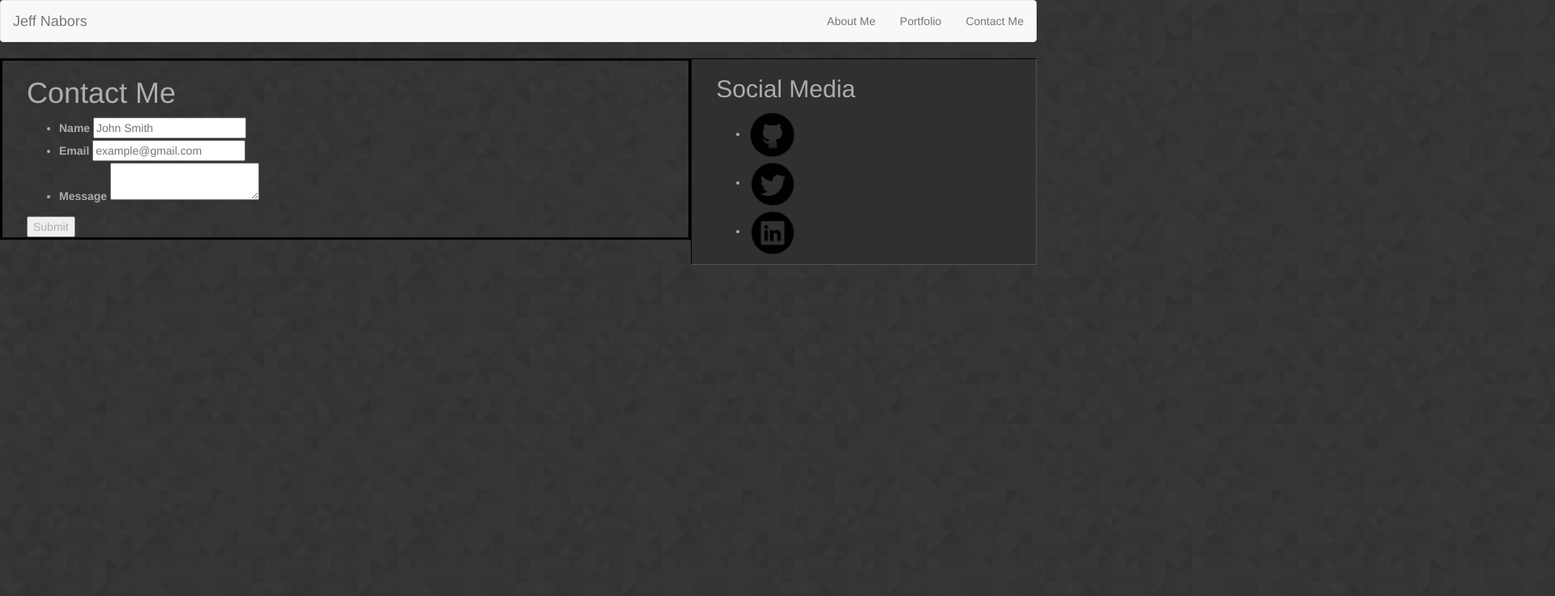
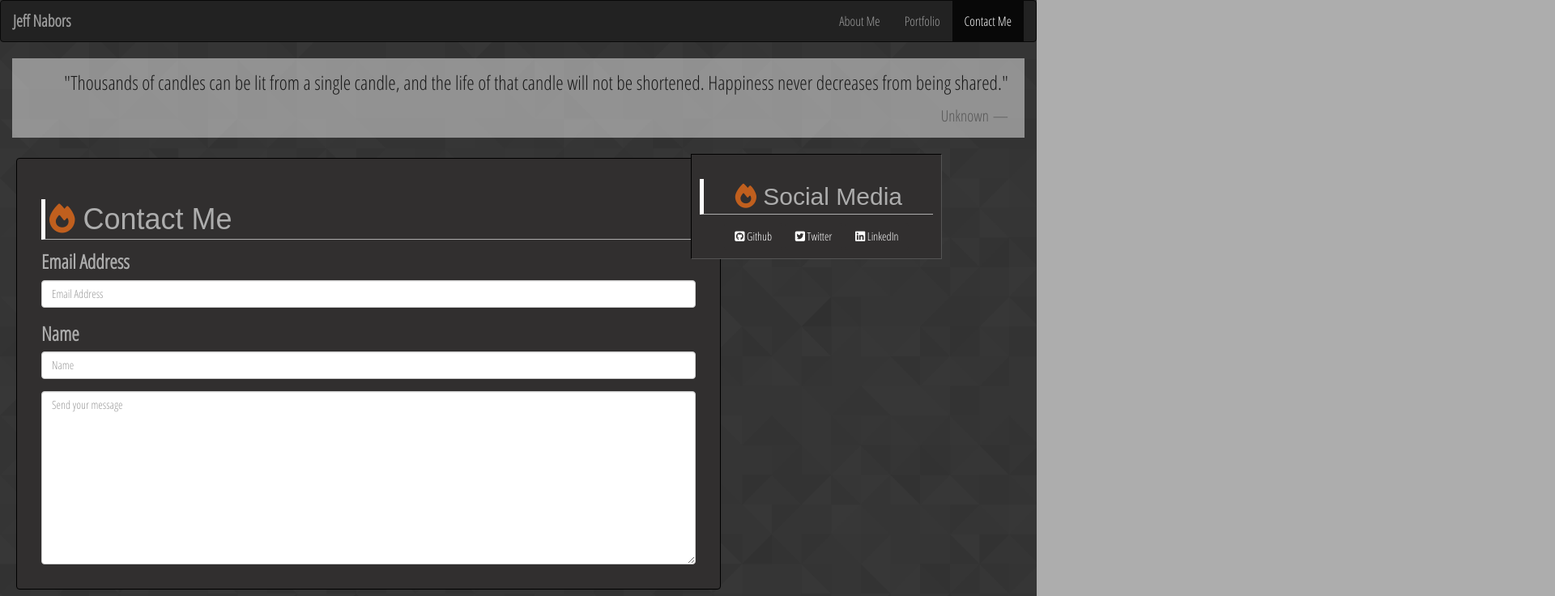
Before and after one commit to rkdnc/Bootstrap-Portfolio, a plain HTML site: page contact.html in a window 1280 px wide. Shown: the top 736 px of the page at 81% size, 1920 px wide, since content can reach past the window. Drawn offline with nearby package versions, Linux system fonts and the light colour scheme; a web font is replaced by a local one.

Commit message:
finalized pages and style

```diff
--- a/assets/style.css
+++ b/assets/style.css
@@ -1,16 +1,30 @@
+/* General Styling */
 body {
     background-color: #adadad;
     background-image: url("images/background.png");
     background-size: contain;
     color: #adadad;
     background-repeat: none;
-    /* width: 880px; */
+    font-family: 'Open Sans Condensed', sans-serif;
+}
+h1, h2 {
+    border-left-style: solid;
+    border-bottom-style: solid;
+    border-left-color: #ffffff;
+    border-bottom-style: #ffffff;
+    border-bottom-width: 1px;
+    border-left-width: 5px;
+    padding: 5px;
+    font-family: 'Saira Semi Condensed', sans-serif;
+}
+.fa-fire {
+    color: rgb(192, 95, 30);
 }
  /* sidebar styling */
- .contact {
-     list-style-type: none;
-     margin: 0;
-     padding: 0;
+ .contactPanel {
+     width: 310px;
+     padding: 10px;
+     text-align: center;
  }
 .icon {
      display: inline;
@@ -18,10 +32,16 @@ body {
  a img {
      width: 60px;
  }
- h2 {
-    width: 100%;
- }
- .col-lg-4{
+.btn-default {
+    background-color: #312f2f;
+    color: #ffffff;
+    border-color: #312f2f;
+}
+.btn-default:hover {
+    background-color: #9b9797;
+}
+
+.col-lg-4{
     border-style: inset;
     border-color: #000000;
     border-width: 1px;
@@ -31,14 +51,42 @@ body {
 .panel {
     background-color: #312f2f;
     border-color: #000000;
-    width: 70%;
+    border-style: round;
+    width: 870px;
+    padding: 15px;
+    margin: 5px;
+    font-size: 24px;
 }
-.col-lg-8 {
+/* Blockquote settings */
+blockquote {
+    border-style: solid;
+    border-color: #eeeeee;
+    background-color: #eeeeee;
+    opacity: 0.5;
+    color: #000000;
+    font-size: 24px;
+}
+/* Navbar Styling */
+nav {
+    font-size: 16px;
+}
+.navbar-brand {
+    font-size: 20px;
+    font-weight: bold;
+    line-height: 20px;
+}
+.navbar-right {
+    padding-left: 15px;
+    padding-right: 15px;
+}
+/* Portolio settings */
+.portfolio {
+    background-color: #312f2f;
+    padding: 15px;
     border-style: solid;
     border-color: #000000;
+    border-width: 1px;
 }
-
-.col-lg-12 {
-    border-style: solid;
-    border-color: #000000;
+img {
+    padding: 15px;
 }
--- a/contact.html
+++ b/contact.html
@@ -1,13 +1,19 @@
 <!DOCTYPE html>
 <html lang="en-us">
+
 <head>
     <title>Jeff Nabors</title>
     <meta charset="UTF-8">
-        <link rel="stylesheet" href="https://maxcdn.bootstrapcdn.com/bootstrap/3.3.7/css/bootstrap.min.css" integrity="sha384-BVYiiSIFeK1dGmJRAkycuHAHRg32OmUcww7on3RYdg4Va+PmSTsz/K68vbdEjh4u" crossorigin="anonymous">
+    <link rel="stylesheet" href="https://maxcdn.bootstrapcdn.com/bootstrap/3.3.7/css/bootstrap.min.css" integrity="sha384-BVYiiSIFeK1dGmJRAkycuHAHRg32OmUcww7on3RYdg4Va+PmSTsz/K68vbdEjh4u"
+        crossorigin="anonymous">
     <link rel="stylesheet" type="text/css" href="assets/style.css">
+    <link href="https://fonts.googleapis.com/css?family=Open+Sans+Condensed:300|Saira+Semi+Condensed" rel="stylesheet">
+    <script src="https://use.fontawesome.com/5a7b5e5f18.js"></script>
 </head>
+
+<body>
     <!-- Navbar begins -->
-    <nav class="navbar navbar-default">
+    <nav class="navbar navbar-inverse">
         <div class="container-fluid">
             <div class="navbar-header">
                 <div class="navbar-brand">
@@ -15,48 +21,64 @@
                 </div>
             </div>
             <ul class="nav navbar-nav navbar-right">
-                <li><a href="index.html">About Me</a></li>
-                <li><a href="portfolio.html">Portfolio</a></li>
-                <li><a href="contact.html">Contact Me</a></li>
+                <li>
+                    <a href="index.html">About Me</a>
+                </li>
+                <li>
+                    <a href="portfolio.html">Portfolio</a>
+                </li>
+                <li class="active">
+                    <a href="contact.html">Contact Me</a>
+                </li>
             </ul>
         </div>
     </nav>
-    <body>
+
+    <!-- Main content -->
     <div class="container-fluid">
         <div class="row">
+            <div class="col-lg-12">
+                <blockquote class="blockquote-reverse">
+                    <p>"Thousands of candles can be lit from a single candle, and the life of that candle will not be shortened.
+                        Happiness never decreases from being shared."
+                        <footer>Unknown</footer>
+                    </p>
+                </blockquote>
+            </div>
+        </div>
+        <div class="row">
             <div class="col-lg-8">
-                    <div class="container">
-                    <h1>Contact Me</h1>
-                    <form id="contact-form">
-                            <ul>
-                              <li>
-                                <label for="name">Name</label>
-                                <input type="text" id="name" name="name" placeholder="John Smith" required="required">
-                              </li>
-                              <li>
-                                <label for="email">Email</label>
-                                <input type="email" id="email" name="email" placeholder="example@gmail.com" required="required">
-                              </li>
-                              <li>
-                                <label for="message">Message</label>
-                                <textarea id="message" name="message" required="required"></textarea>
-                              </li>
-                            </ul>
-                            <input type="submit">
+                <div class="panel panel-default">
+                    <div class="panel-body profile-content">
+                        <h1><i class="fa fa-fire" aria-hidden="true"></i>       Contact Me</h1>
+                        <form>
+                            <div class="form-group">
+                                <label for="imputEmail">Email Address</label>
+                                <input type="email" class="form-control" id=inputEmailForm placeholder="Email Address">
+                            </div>
+                            <div class="form-group">
+                                <label for="inputName">Name</label>
+                                <input type="email" class="form-control" id="inputNameForm" placeholder="Name">
+                            </div>
+                            <textarea class="form-control" rows="10" placeholder="Send your message"></textarea>
                         </form>
                     </div>
                 </div>
-                    <div class="col-lg-4">
-                        <div class="container">
-                        <h2>Social Media</h2>
-                        <ul>
-                            <li><a href="https://github.com/rkdnc"><img src="assets/images/github.png"</a></li>
-                            <li><a href="https://twitter.com/RKDncMTG"><img src="assets/images/twitter.png"></a></li>
-                            <li><a href="https://www.linkedin.com/in/jeff-nabors-779a14114/"><img src="assets/images/linkedin.png"</a></li>
-                        </ul>
             </div>
+            <div class="col-lg-4 contactPanel">
+                <h2><i class="fa fa-fire" aria-hidden="true"></i>      Social Media</h2>
+                <a href="https://github.com/rkdnc" target="_blank">
+                    <div class="btn btn-default"><i class="fa fa-github-square"></i>     Github</div>
+                </a>
+                <a href="https://twitter.com/RKDncMTG" target="_blank">
+                    <div class="btn btn-default"><i class="fa fa-twitter-square"></i>     Twitter</div>
+                </a>
+                <a href="https://www.linkedin.com/in/jeff-nabors-779a14114/" target="_blank">
+                    <div class="btn btn-default"><i class="fa fa-linkedin-square"></i>     LinkedIn</div>
+                </a>
             </div>
         </div>
     </div>
 </body>
+
 </html>
```
Also changed, not shown: index.html (+21 -27 lines), portfolio.html (+67 -19 lines). Lines whose indentation alone changed are shown as unchanged.
